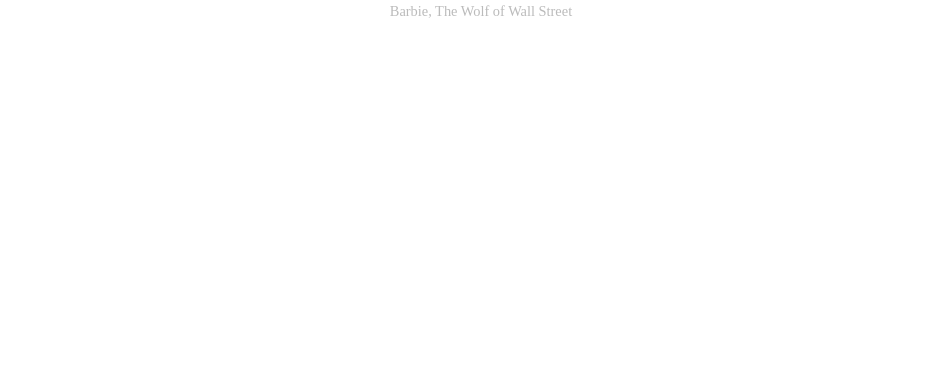
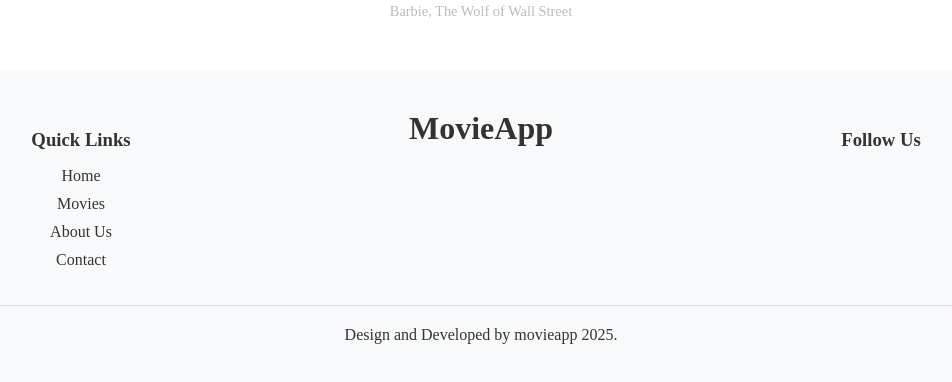
Before and after one commit to dushaventude/InternMovieApp, a React (Vite) app in the folder web/: page / in a window 1280 px wide. Shown: the part 1419-1801 px from the top of the page, without its empty margins (159-1111 px from the left). Before the commit the page ends 1489 px from the top, so only its background shows below. Built offline with nearby package versions, Linux system fonts and the light colour scheme.

Commit message:
DONE FOOTER

```diff
--- a/web/src/components/atoms/Typography/index.tsx
+++ b/web/src/components/atoms/Typography/index.tsx
@@ -43,8 +43,8 @@
 
 interface TypographyProps {
   children: React.ReactNode;
-  variant?: "p" | "span";
-  className?: TypographyClass;
+  variant?: keyof JSX.IntrinsicElements; // Allow any valid HTML tag
+  className?: TypographyClass | TypographyClass[]; // Allow single class or array of classes
 }
 
 const Typography: React.FC<TypographyProps> = ({
@@ -52,9 +52,12 @@
   variant = "p",
   className,
 }) => {
-  const Tag = variant as keyof JSX.IntrinsicElements;
-  return <Tag className={className}>{children}</Tag>;
-  //   return <Tag className={`typography ${size} ${className}`}>{children}</Tag>;
+  const Tag = variant;
+
+  // Convert className to a string if it's an array
+  const classNames = Array.isArray(className) ? className.join(" ") : className;
+
+  return <Tag className={classNames}>{children}</Tag>;
 };
 
 export default Typography;
--- a/web/src/components/molecules/DatePicker/CustomDatePicker.tsx
+++ b/web/src/components/molecules/DatePicker/CustomDatePicker.tsx
@@ -1,8 +1,7 @@
 import React, { useState } from "react";
 import ReactDatePicker from "react-datepicker";
 import "react-datepicker/dist/react-datepicker.css";
-import "./ResponsiveDatePicker.scss"; // Import SCSS file
-
+import "./ResponsiveDatePicker.scss";
 const CustomDatePicker = () => {
   const [selectedDate, setSelectedDate] = useState<Date | null>(null);
 
--- /dev/null
+++ b/web/src/components/molecules/Footer/Footer.scss
@@ -0,0 +1,96 @@
+// Variables
+$primary-color: #007bff;
+$text-color: #333;
+$background-color: #f8f9fa;
+$footer-padding: 40px 20px;
+$social-icon-size: 24px;
+
+// Footer Styles
+.footer {
+  background-color: $background-color;
+  color: $text-color;
+  padding: $footer-padding;
+  text-align: center;
+
+  .footer-content {
+    display: flex;
+    flex-wrap: wrap;
+    justify-content: space-between;
+    max-width: 1200px;
+    margin: 0 auto;
+    padding-bottom: 20px;
+    border-bottom: 1px solid #ddd;
+
+    .footer-section {
+      flex: 1;
+      padding: 0 20px;
+
+      h3 {
+        margin-bottom: 15px;
+      }
+
+      ul {
+        list-style: none;
+        padding: 0;
+
+        li {
+          margin-bottom: 10px;
+
+          a {
+            color: $text-color;
+            text-decoration: none;
+            transition: color 0.3s ease;
+
+            &:hover {
+              color: $primary-color;
+            }
+          }
+        }
+      }
+
+      &.movie-app-title {
+        h1 {
+          margin: 0;
+        }
+      }
+
+      &.social-media {
+        .social-icons {
+          display: flex;
+          justify-content: center;
+          gap: 15px;
+
+          a {
+            color: $text-color;
+            font-size: $social-icon-size;
+            transition: color 0.3s ease;
+
+            &:hover {
+              color: $primary-color;
+            }
+          }
+        }
+      }
+    }
+  }
+
+  .footer-bottom {
+    margin-top: 20px;
+  }
+}
+
+// Responsive Styles
+@media (max-width: 768px) {
+  .footer-content {
+    flex-direction: column;
+    gap: 30px;
+
+    .footer-section {
+      padding: 0;
+
+      &.movie-app-title {
+        order: -1; // Move title to the top on small screens
+      }
+    }
+  }
+}
--- /dev/null
+++ b/web/src/components/molecules/Footer/Footer.tsx
@@ -0,0 +1,96 @@
+import React from "react";
+import Typography from "../../../components/atoms/Typography/index"; // Import Typography component
+import "./Footer.scss"; // Import SCSS file
+
+const Footer = () => {
+  return (
+    <footer className="footer">
+      <div className="footer-content">
+        {/* Left Side: Quick Links */}
+        <div className="footer-section quick-links">
+          <Typography variant="h3" className={["bold", "text-dark"]}>
+            Quick Links
+          </Typography>
+          <ul>
+            <li>
+              <Typography variant="span" className={["md", "text-dark"]}>
+                <a href="/">Home</a>
+              </Typography>
+            </li>
+            <li>
+              <Typography variant="span" className={["md", "text-dark"]}>
+                <a href="/movies">Movies</a>
+              </Typography>
+            </li>
+            <li>
+              <Typography variant="span" className={["md", "text-dark"]}>
+                <a href="/about">About Us</a>
+              </Typography>
+            </li>
+            <li>
+              <Typography variant="span" className={["md", "text-dark"]}>
+                <a href="/contact">Contact</a>
+              </Typography>
+            </li>
+          </ul>
+        </div>
+
+        {/* Middle: MovieApp Title */}
+        <div className="footer-section movie-app-title">
+          <Typography variant="h1" className={["xxl", "bold", "text-primary"]}>
+            MovieApp
+          </Typography>
+        </div>
+
+        {/* Right Side: Follow Us on Social Media */}
+        <div className="footer-section social-media">
+          <Typography variant="h3" className={["bold", "text-dark"]}>
+            Follow Us
+          </Typography>
+          <div className="social-icons">
+            <a
+              href="https://facebook.com"
+              target="_blank"
+              rel="noopener noreferrer"
+            >
+              <i className="fab fa-facebook"></i>
+            </a>
+            <a
+              href="https://twitter.com"
+              target="_blank"
+              rel="noopener noreferrer"
+            >
+              <i className="fab fa-twitter"></i>
+            </a>
+            <a
+              href="https://instagram.com"
+              target="_blank"
+              rel="noopener noreferrer"
+            >
+              <i className="fab fa-instagram"></i>
+            </a>
+            <a
+              href="https://youtube.com"
+              target="_blank"
+              rel="noopener noreferrer"
+            >
+              <i className="fab fa-youtube"></i>
+            </a>
+          </div>
+        </div>
+      </div>
+
+      {/* Bottom: Copyright */}
+      <div className="footer-bottom">
+        <Typography
+          variant="p"
+          className={["md", "text-center", "text-secondary"]}
+        >
+          Design and Developed by movieapp 2025.
+        </Typography>
+      </div>
+    </footer>
+  );
+};
+
+export default Footer;
--- a/web/src/layouts/AppLayout.tsx
+++ b/web/src/layouts/AppLayout.tsx
@@ -1,6 +1,7 @@
 import React from "react";
 import { Outlet } from "react-router-dom";
 import Link from "../components/atoms/Link";
+import Footer from "../components/molecules/Footer/Footer";
 
 interface AppLayoutProps {
   string: string;
@@ -26,6 +27,7 @@
         </ul>
       </nav>
       <Outlet />
+      <Footer />
     </div>
   );
 };
```
